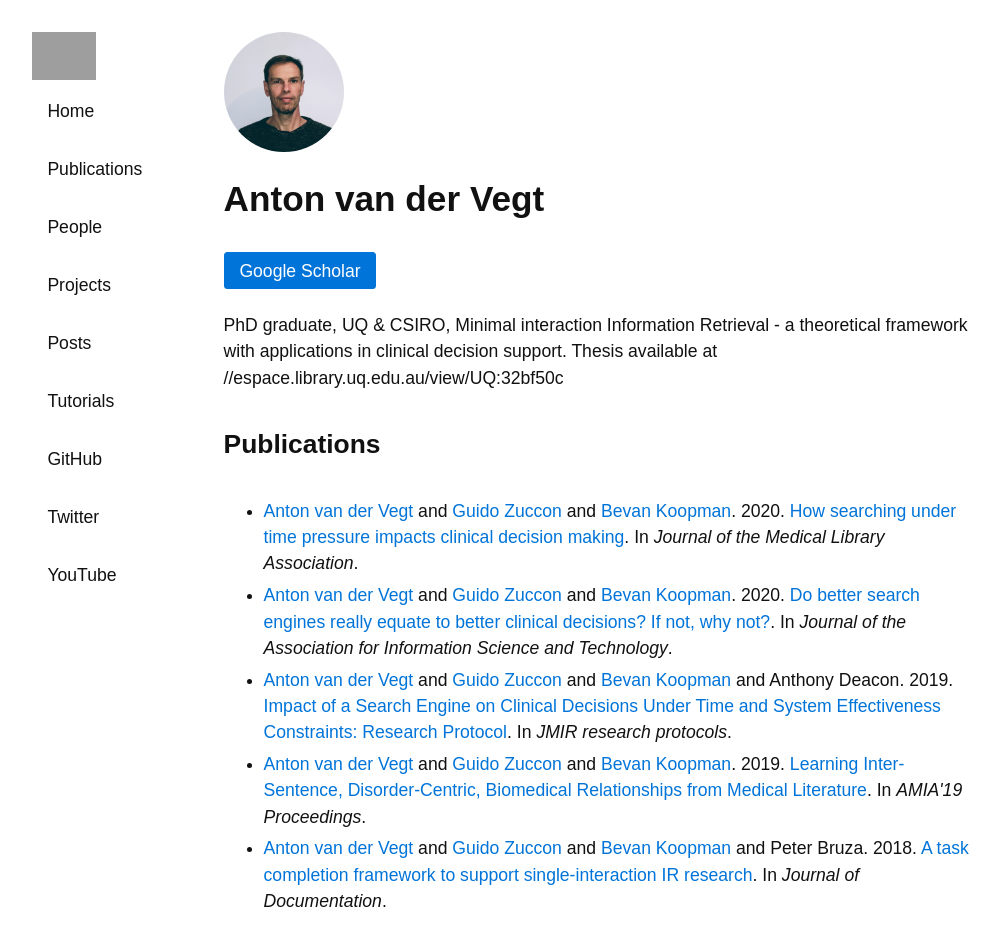
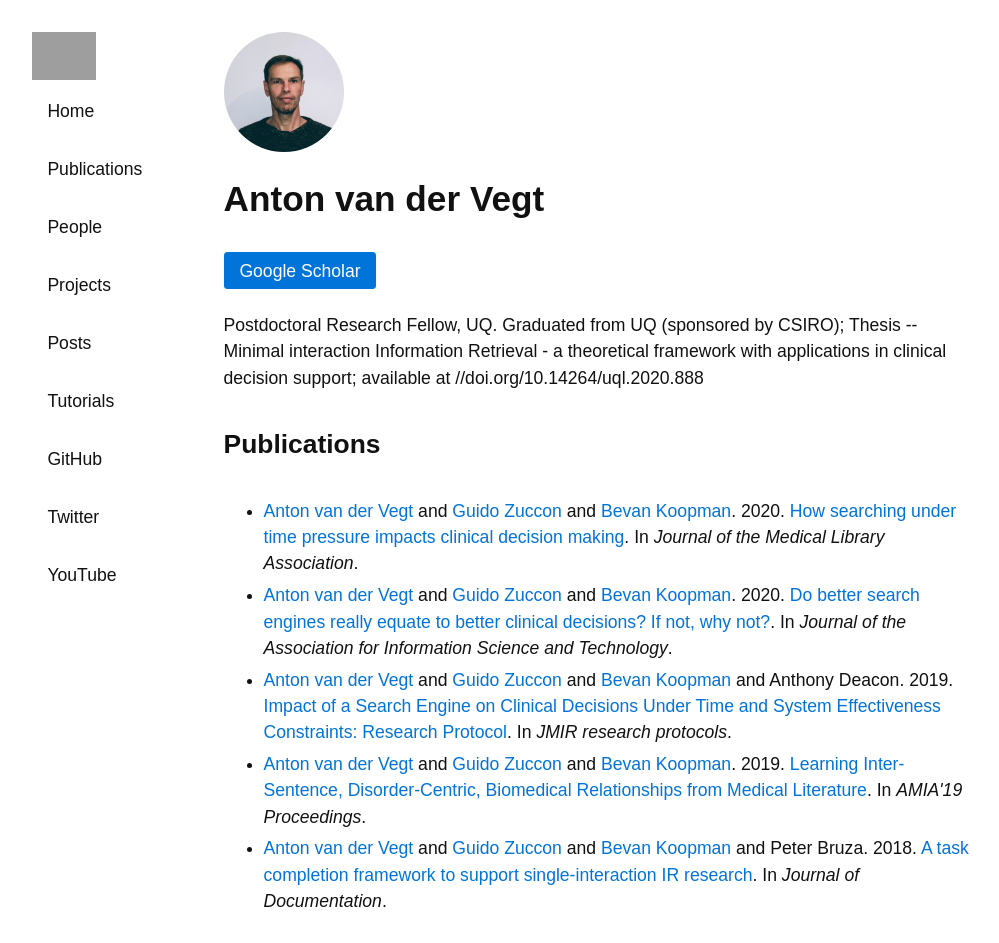
Before and after one commit to ielab/ielab.github.io, a Jekyll site: the page built from _people/anton-van-der-vegt.md, in a window 1280 px wide. Shown: the whole page, without its empty margins (139-1138 px from the left). Built offline with Jekyll 4.4.1, drawn with Linux system fonts in a browser that asks for light colours; grey boxes are pictures that could not be loaded.

Commit message:
Update anton-van-der-vegt.md

```diff
--- a/_people/anton-van-der-vegt.md
+++ b/_people/anton-van-der-vegt.md
@@ -7,5 +7,5 @@ image: /images/anton.jpg
 scholar: //scholar.google.com.au/citations?user=3aj36DkAAAAJ&hl=en
 role: [alumni, staff]
 alumni: true
-description: PhD graduate, UQ & CSIRO, Minimal interaction Information Retrieval - a theoretical framework with applications in clinical decision support. Thesis available at //espace.library.uq.edu.au/view/UQ:32bf50c
+description: Postdoctoral Research Fellow, UQ. Graduated from UQ (sponsored by CSIRO); Thesis -- Minimal interaction Information Retrieval - a theoretical framework with applications in clinical decision support; available at //doi.org/10.14264/uql.2020.888
 ---
```
